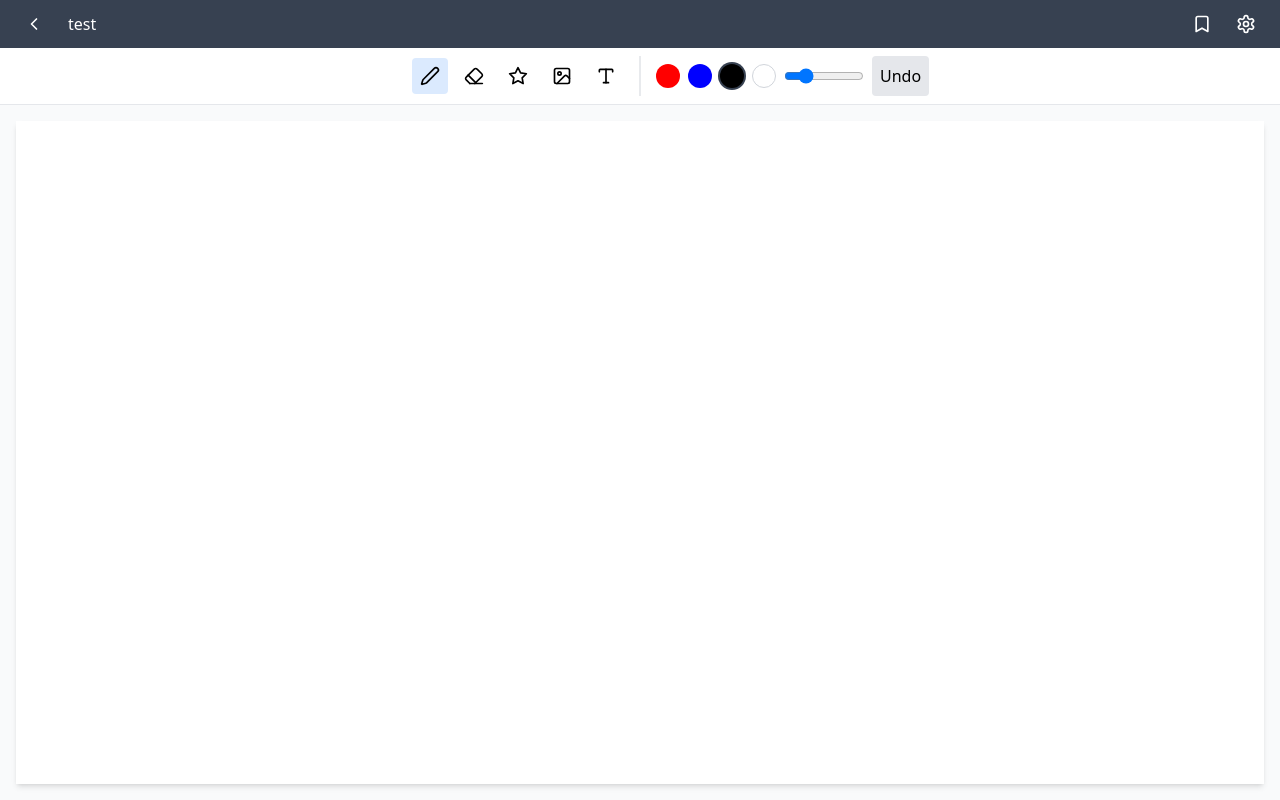
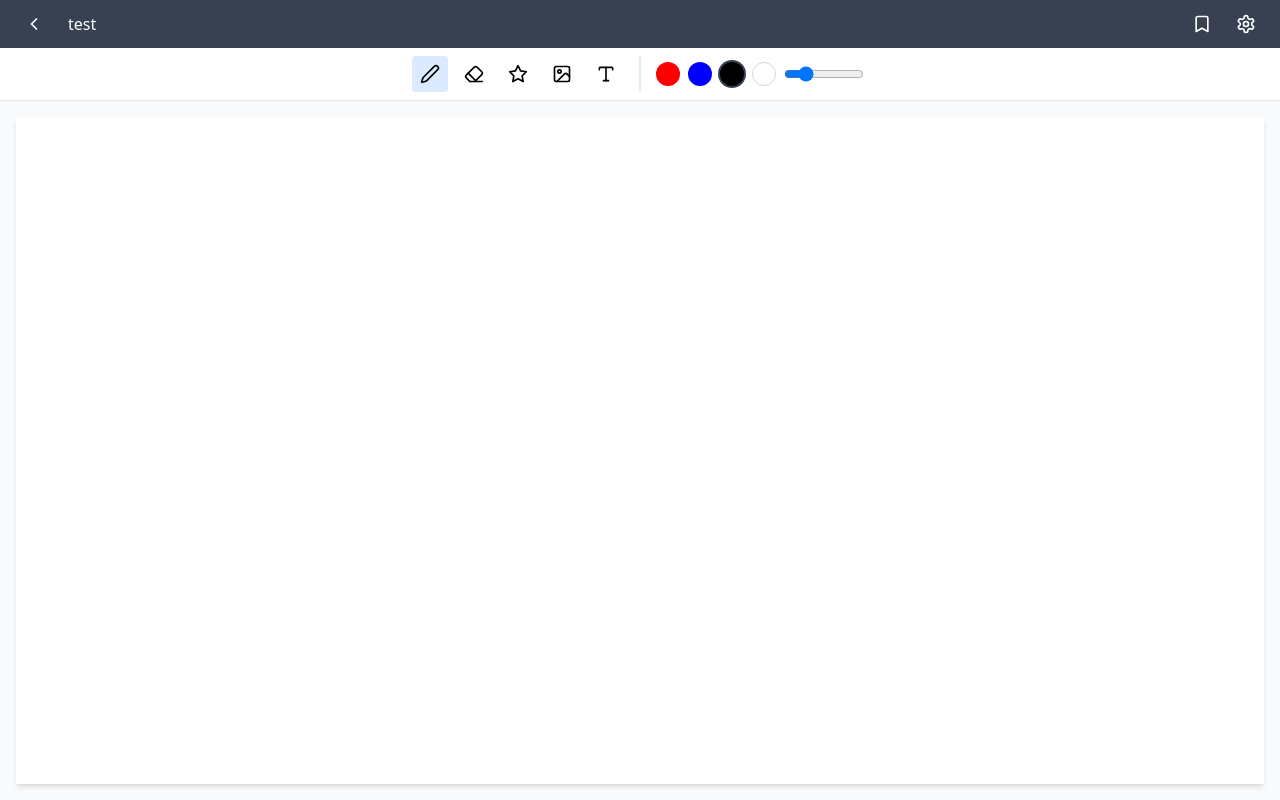
Before and after one commit to Gagam98/CustomDiary, a React (Vite) app: page /canvas in a window 1280 px wide. Built offline with nearby package versions, Linux system fonts and the light colour scheme.

Commit message:
undo 버튼 삭제

```diff
--- a/src/pages/Canvas/TopToolbar.tsx
+++ b/src/pages/Canvas/TopToolbar.tsx
@@ -1,7 +1,6 @@
 // ✅ TopToolbar.tsx 수정 요약
-// - 커서 변경 추가
-// - Undo 기능 구현 보완
-// - PenTool, EraserTool의 상태 저장과 연동됨
+// - Undo 버튼 제거됨
+// - 기타 도구 및 상태 관리 로직은 그대로 유지
 
 import { useState, useRef, ChangeEvent } from "react";
 import {
@@ -38,18 +37,6 @@ const TopToolbar = () => {
 
   const canvasRef = useRef<HTMLCanvasElement>(null);
   const colorOptions = ["#FF0000", "#0000FF", "#000000", "#FFFFFF"];
-
-  const handleUndo = () => {
-    if (history.length === 0 || !canvasRef.current) return;
-    const newHistory = [...history];
-    const lastState = newHistory.pop();
-    setHistory(newHistory);
-
-    const ctx = canvasRef.current.getContext("2d");
-    if (ctx && lastState) {
-      ctx.putImageData(lastState, 0, 0);
-    }
-  };
 
   const renderToolbar = () => (
     <div className="flex items-center w-full relative">
@@ -139,13 +126,6 @@ const TopToolbar = () => {
               className="w-20"
             />
           )}
-
-          <button
-            className="p-2 rounded bg-gray-200 ml-auto"
-            onClick={handleUndo}
-          >
-            Undo
-          </button>
         </div>
       </div>
     </div>
```
